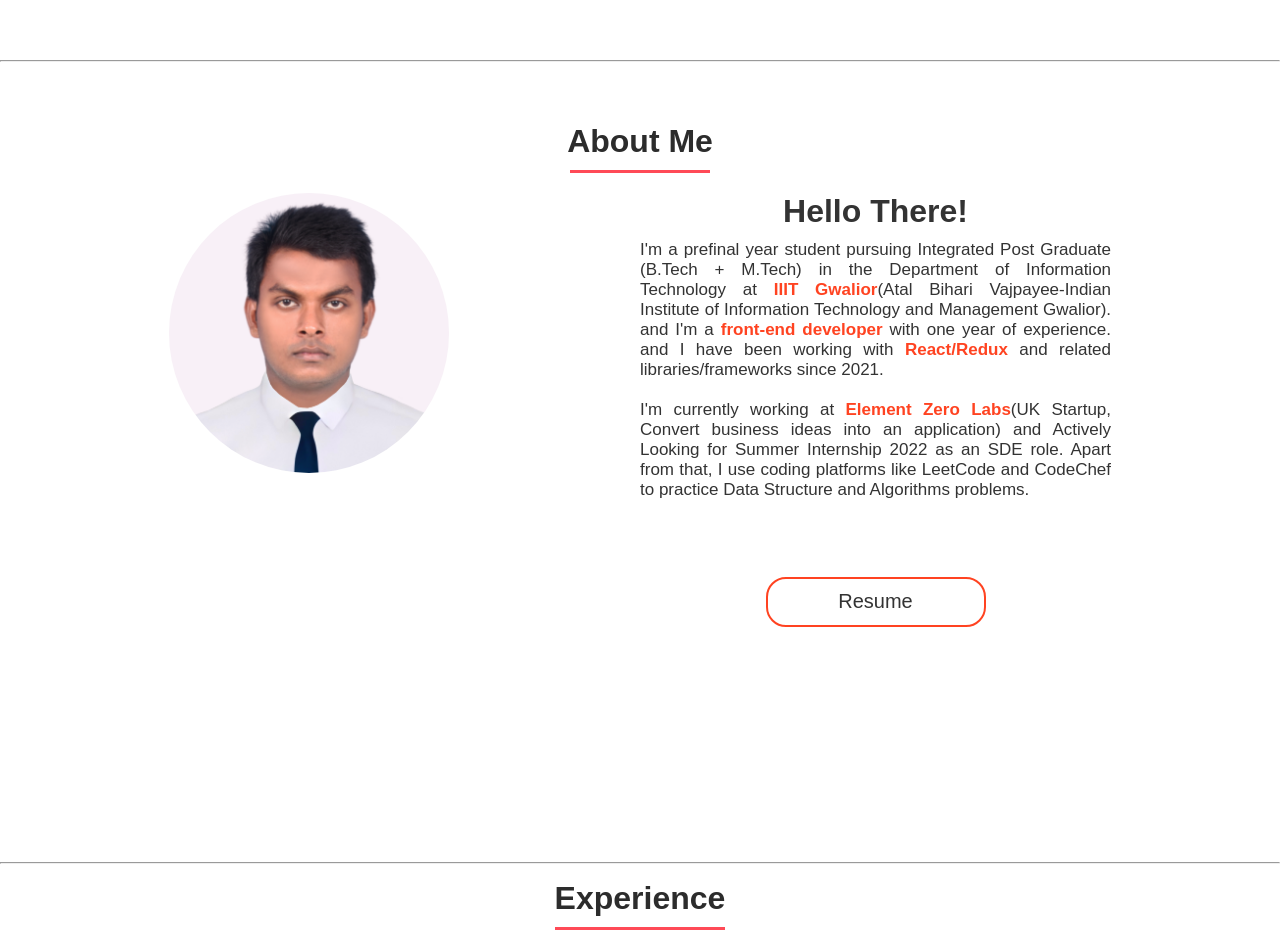
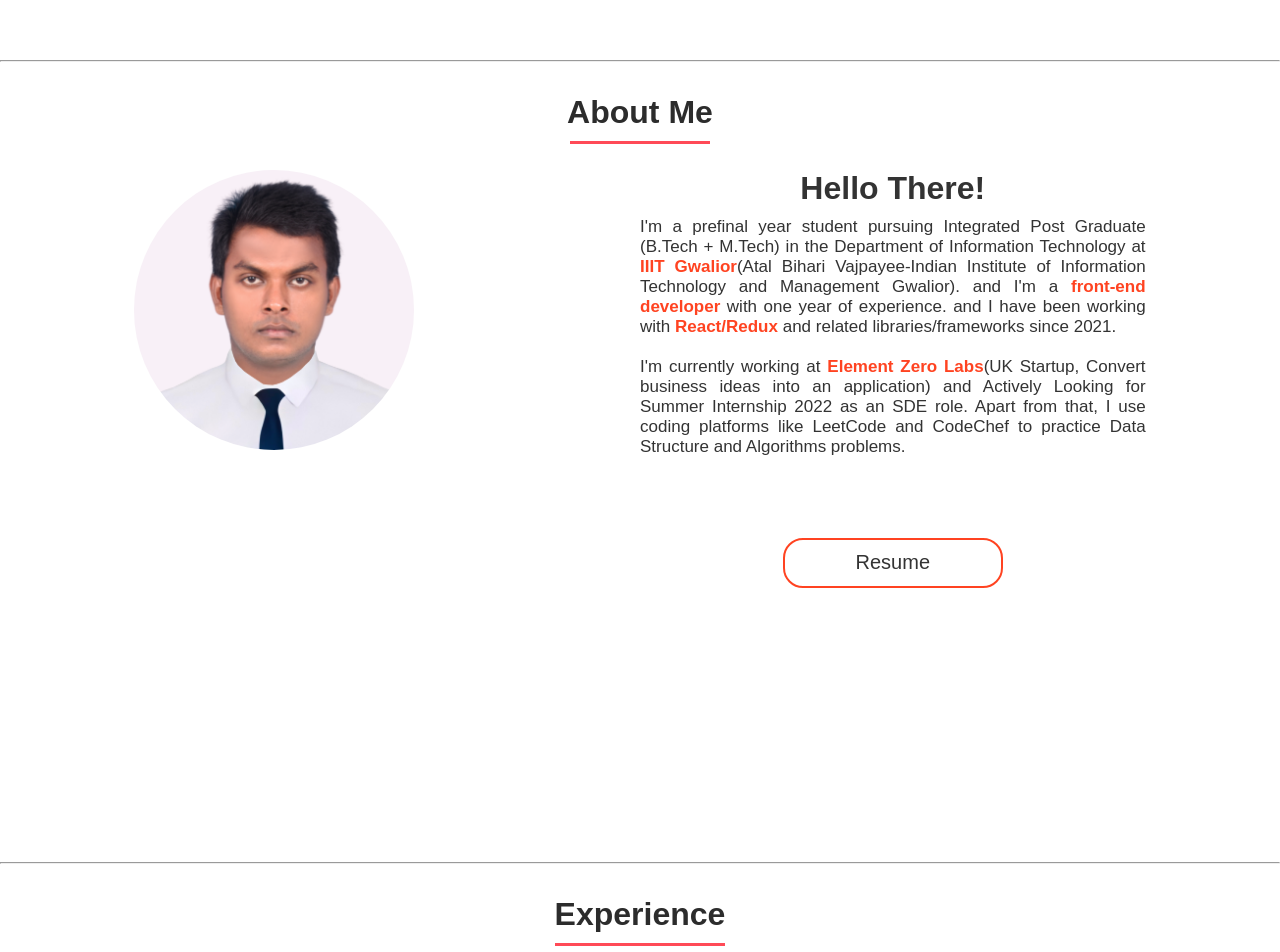
Before and after one commit to afroz23/afrozquraishi, a Next.js app: page / in a window 1280 px wide. Shown: the part 740-1692 px from the top of the page. Built offline with nearby package versions, Linux system fonts and the light colour scheme.

Commit message:
folder structured

```diff
--- a/pages/index.js
+++ b/pages/index.js
@@ -1,4 +1,3 @@
-import React from "react";
 import Head from "next/head";
 
 import About from "../src/Components/About";
--- a/src/Components/About/About.module.css
+++ b/src/Components/About/About.module.css
@@ -10,13 +10,13 @@
   flex-direction: column;
   align-items: center;
   justify-content: center;
-  padding: 4%;
+  padding: 1rem 0.5rem;
   width: 100%;
 }
 
 .common {
   width: 33.33333333333333%;
-  margin: 10px auto;
+  margin: 1rem;
   text-align: center;
 }
 
--- a/src/Components/Contact/Contact.module.css
+++ b/src/Components/Contact/Contact.module.css
@@ -32,6 +32,7 @@
   flex-direction: column;
   justify-content: center;
   align-items: center;
+  padding: 1rem 0.5rem;
 }
 
 .common {
--- a/src/Components/Experience/Experience.module.css
+++ b/src/Components/Experience/Experience.module.css
@@ -12,6 +12,10 @@
   justify-content: center;
   padding: 0 4% 0 4%;
   width: 100%;
+}
+
+.experience_container {
+  padding: 1rem 0.5rem;
 }
 
 .common {
```
